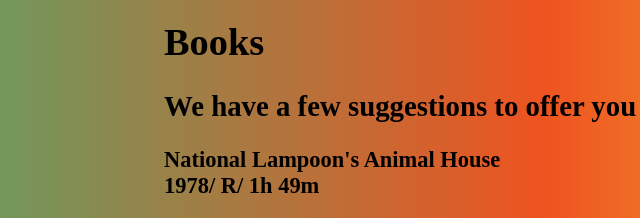
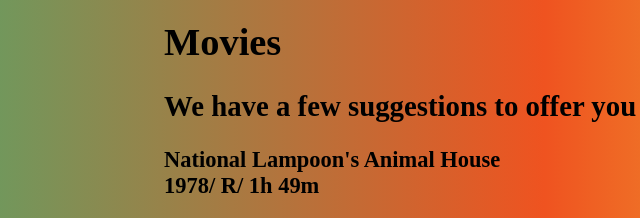
Before and after one commit to Galia200/Robsam, a plain HTML site: page funnymovies.html in a window 1280 px wide. Shown: the top 218 px of the page, 96-736 px from the left. Drawn offline with Linux system fonts and the light colour scheme; a web font is replaced by a local one.

Commit message:
11 commit close to the final.4

```diff
--- a/funnymovies.html
+++ b/funnymovies.html
@@ -13,7 +13,7 @@
     ">
 </head>
 <body>
-    <h1>Books</h1>
+    <h1>Movies</h1>
     <h2>We have a few suggestions to offer you about funny movies</h2>
     <h3>National Lampoon's Animal House<br>
         1978/
```
